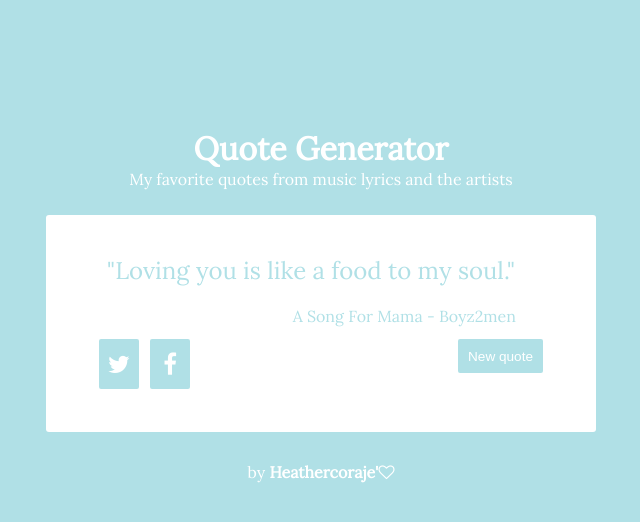
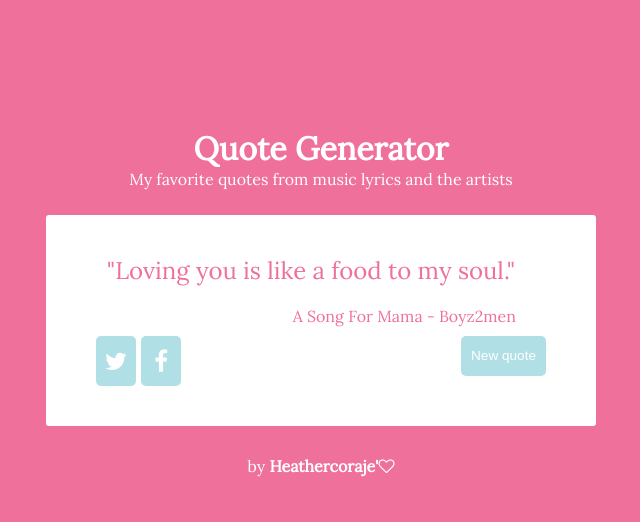
Before and after one commit to Heathercoraje/Random-Quote-Machine, a plain HTML site: page index.html in a window 1280 px wide. Shown: the whole page, without its empty margins (319-959 px from the left). Drawn offline with Linux system fonts and the light colour scheme.

Commit message:
Add files via upload

```diff
--- a/myscript.js
+++ b/myscript.js
@@ -1,6 +1,6 @@
 document.addEventListener('DOMContentLoaded',function(){
   alert('Plato once said "Music is a moral law. It gives a soul to universe, wings to the mind, flights to the imagination, a charm to sadness and life to everything." I hope these quotes have you find yourself with stronger resilience and new passion. Enjoy!');
-  var randomQuote, randomNum, randomAuthor;
+  var randomQuote, randomNum, randomAuthor, randomColor;
   getQuote();
 
   function getQuote(){
@@ -9,20 +9,28 @@ document.addEventListener('DOMContentLoaded',function(){
     '"Que a saúde do povo daqui, É o medo dos homens de lá. A consciência do povo daqui, É o medo dos homens de lá. Sabedoria do povo daqui, É o medo dos homens de lá"','"If you never try you will never know, Just what you are worth"','"You keep on giving me a reason to see love through your eyes"',
     '"Some say the blacker the berry, the sweeter the juice, I say the darker the flesh then the deeper the roots"','"Did you get what you need? Let me know before you leave. Did you get what you came for?"'];
 
+    var authors = ["I Don't Fuck with you - Big Sean","A Song For Mama - Boyz2men","I Smile - Kirk Franklin","Video - India arie", "Deixa o Menino Jogar - Natiruts","Fix You - Coldplay", "Two Out of One - Breakbot","Keep Ya Head Up - 2PAC","Get What You Came For - Kav Verhouzer"];
+    var colors =['#edafe6','#ef709b','#b99aef','#6cd6cb','#97dad4','#71d876','#f7d05c','#f38a68', '#9e9e9e'];
 
-    var authors = ["I Don't Fuck with you - Big Sean","A Song For Mama - Boyz2men","I Smile - Kirk Franklin","Video - India arie", "Deixa o Menino Jogar - Natiruts","Fix You - Coldplay", "Two Out of One - Breakbot","Keep Ya Head Up - 2PAC","Get What You Came For - Kav Verhouzer"];
     randomNum = Math.floor((Math.random()*quotes.length));
     randomQuote = quotes[randomNum];
     randomAuthor = authors[randomNum];
+    randomColor = colors[randomNum];
+
 
     document.getElementById("text").innerHTML = randomQuote;
     document.getElementById("author").innerHTML = randomAuthor;
+    document.body.style.backgroundColor = randomColor;
+    document.body.style.color = randomColor;
+
 
   }
 
       var button = document.querySelector("#new-quote");
       button.addEventListener("click", function(){
         getQuote();
+        button.classList.add("active");
+
       });
 
       var tweet = document.querySelector("#tweet-quote");
--- a/style.css
+++ b/style.css
@@ -80,17 +80,17 @@ i {
 
 .buttons .button {
   height: 40px;
-  border:solid; grey;
+  border: none;
   border-radius: 5px;
   color:white;
   background-color: powderblue;
   font-size: 0.85em;
   opacity: 1;
   padding:10px;
+
 }
 .button:hover {
   opacity: 0.8;
-
 }
 
 #tweet-quote,  #facebook-quote{
```
